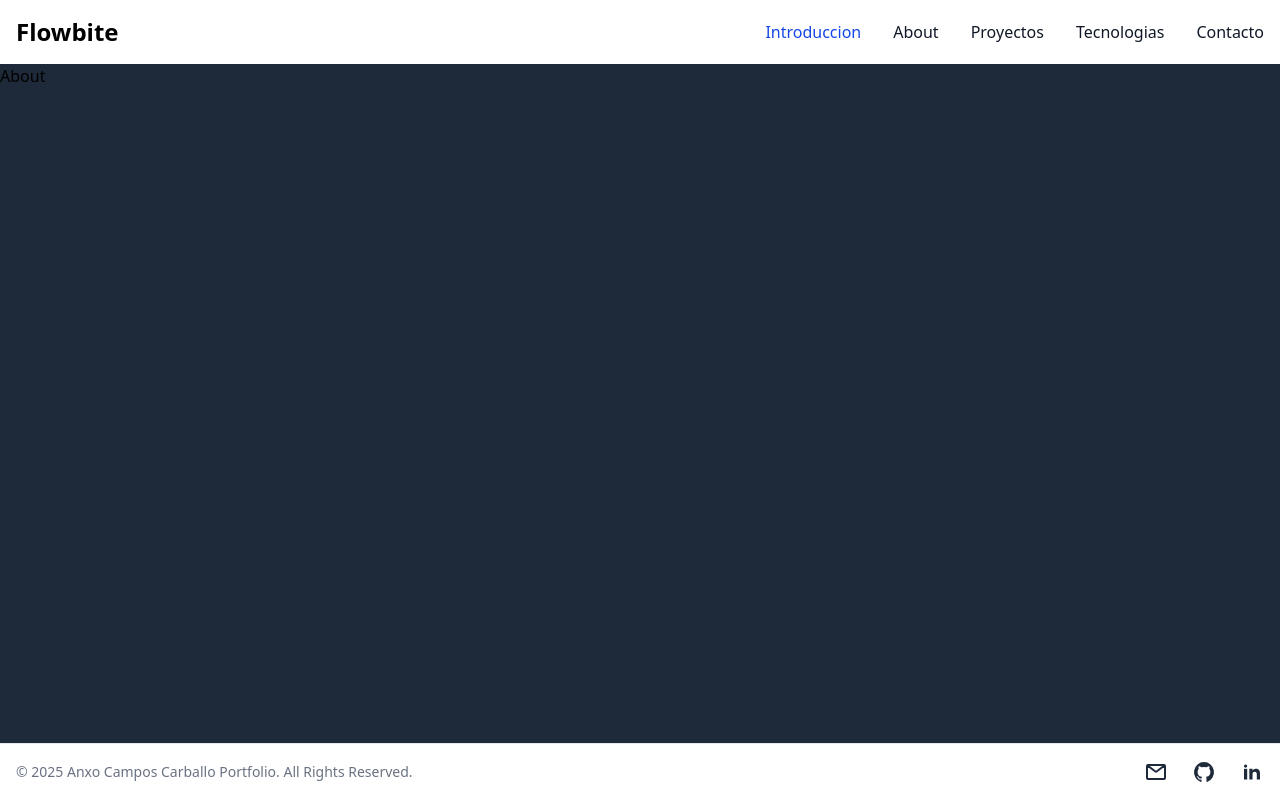
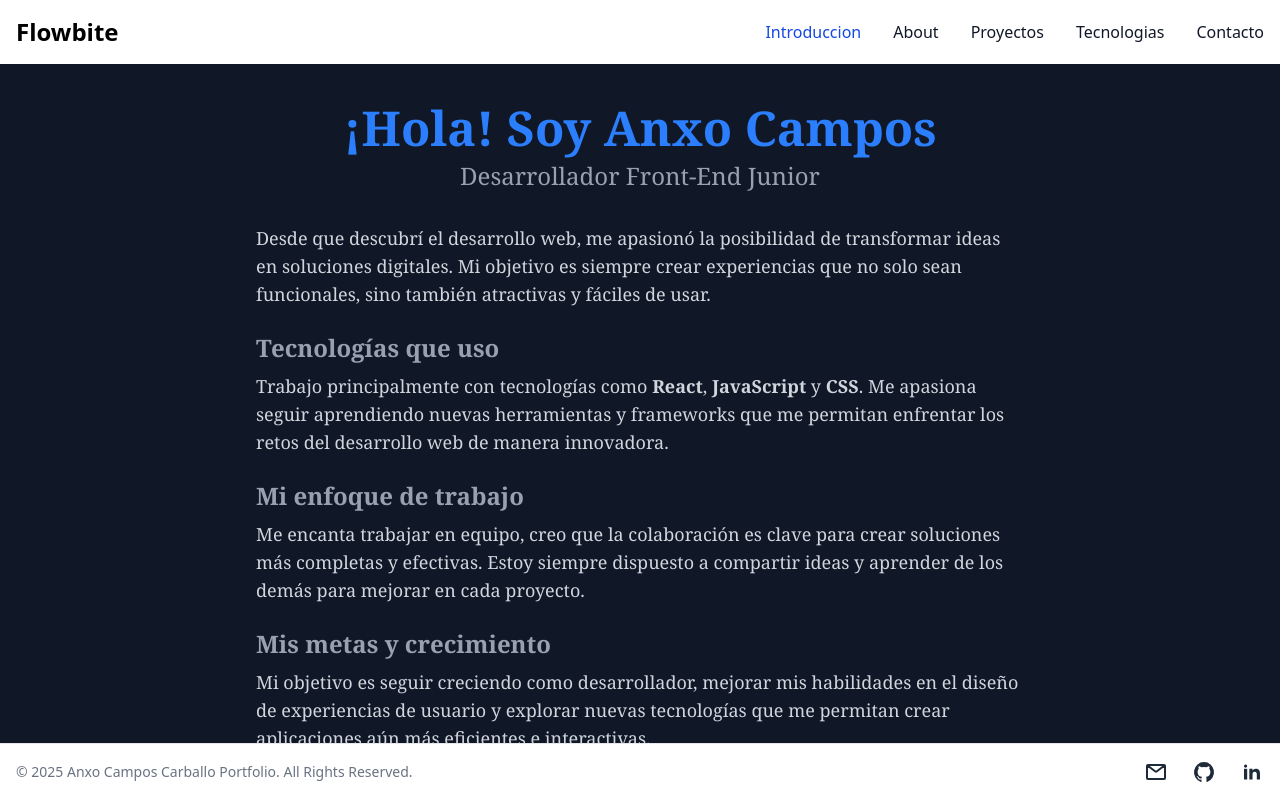
Before and after one commit to Anxo55/portfolioReactAnxo, a React (Vite) app: page /about in a window 1280 px wide. Built offline with nearby package versions, Linux system fonts and the light colour scheme.

Commit message:
last-commit

```diff
--- a/src/pages/About.tsx
+++ b/src/pages/About.tsx
@@ -1,6 +1,54 @@
-
 export default function About() {
   return (
-    <div className=''>About</div>
-  )
+    <div className="bg-gray-900 text-white py-10 px-4 font-serif">
+      <div className="container mx-auto text-center">
+        <h1 className="text-4xl md:text-5xl font-bold text-blue-500">
+          ¡Hola! Soy Anxo Campos
+        </h1>
+
+        <h2 className="text-2xl text-gray-400 mt-2">
+          Desarrollador Front-End Junior
+        </h2>
+
+        <div className="mt-8 space-y-6 text-left md:max-w-3xl mx-auto">
+          {/* Introducción */}
+          <div>
+            <p className="text-gray-300 text-lg">
+              Desde que descubrí el desarrollo web, me apasionó la posibilidad de transformar ideas en soluciones digitales. Mi objetivo es siempre crear experiencias que no solo sean funcionales, sino también atractivas y fáciles de usar.
+            </p>
+          </div>
+
+          {/* Tecnologías que uso */}
+          <div>
+            <h3 className="text-2xl font-semibold text-gray-400">
+              Tecnologías que uso
+            </h3>
+            <p className="text-gray-300 text-lg mt-2">
+              Trabajo principalmente con tecnologías como <strong>React</strong>, <strong>JavaScript</strong> y <strong>CSS</strong>. Me apasiona seguir aprendiendo nuevas herramientas y frameworks que me permitan enfrentar los retos del desarrollo web de manera innovadora.
+            </p>
+          </div>
+
+          {/* Enfoque en trabajo en equipo */}
+          <div>
+            <h3 className="text-2xl font-semibold text-gray-400">
+              Mi enfoque de trabajo
+            </h3>
+            <p className="text-gray-300 text-lg mt-2">
+              Me encanta trabajar en equipo, creo que la colaboración es clave para crear soluciones más completas y efectivas. Estoy siempre dispuesto a compartir ideas y aprender de los demás para mejorar en cada proyecto.
+            </p>
+          </div>
+
+          {/* Metas y crecimiento */}
+          <div>
+            <h3 className="text-2xl font-semibold text-gray-400">
+              Mis metas y crecimiento
+            </h3>
+            <p className="text-gray-300 text-lg mt-2">
+              Mi objetivo es seguir creciendo como desarrollador, mejorar mis habilidades en el diseño de experiencias de usuario y explorar nuevas tecnologías que me permitan crear aplicaciones aún más eficientes e interactivas.
+            </p>
+          </div>
+        </div>
+      </div>
+    </div>
+  );
 }
```
